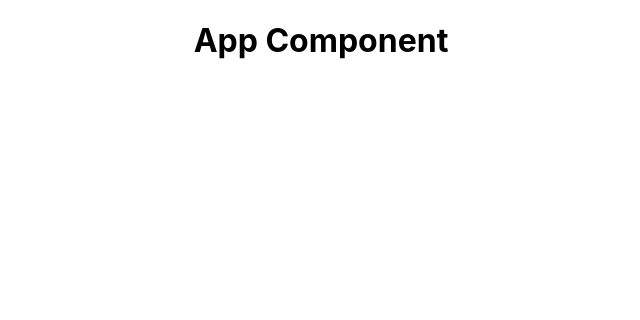
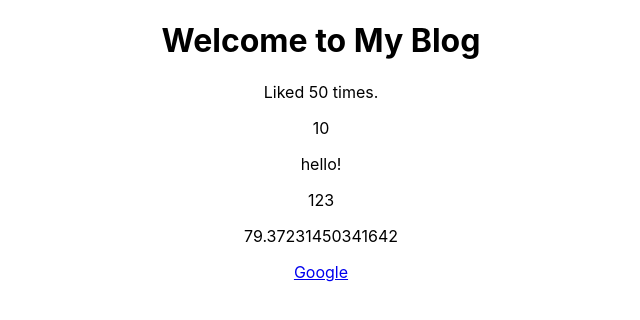
Before and after one commit to cehster/code-spring, a React (Create React App) app in the folder code-spring/: page / in a window 1280 px wide. Shown: the top 320 px of the page, without its empty margins (319-959 px from the left). Built offline with nearby package versions, Linux system fonts and the light colour scheme.

Commit message:
working with dynamic data in a component

```diff
--- a/code-spring/src/App.js
+++ b/code-spring/src/App.js
@@ -1,11 +1,25 @@
-import logo from './logo.svg';
 import './App.css';
 
 function App() {
+  const title = "Welcome to My Blog";
+  const likes = 50;
+  const link = "https://www.google.com";
+
   return (
     <div className="App">
       <div className="content">
-        <h1>App Component</h1>
+        <h1>{title}</h1>
+        <p>Liked {likes} times.</p>
+
+        {/* testing different js output */}
+        <p>{ 10 }</p>
+        <p>{"hello!"}</p>
+        {/* flattens array  */}
+        <p>{[1, 2, 3]}</p>
+        <p>{Math.random() * 100}</p>
+
+        {/* links and attributes */}
+        <a href={link}>Google</a>
       </div>
     </div>
   );
```
